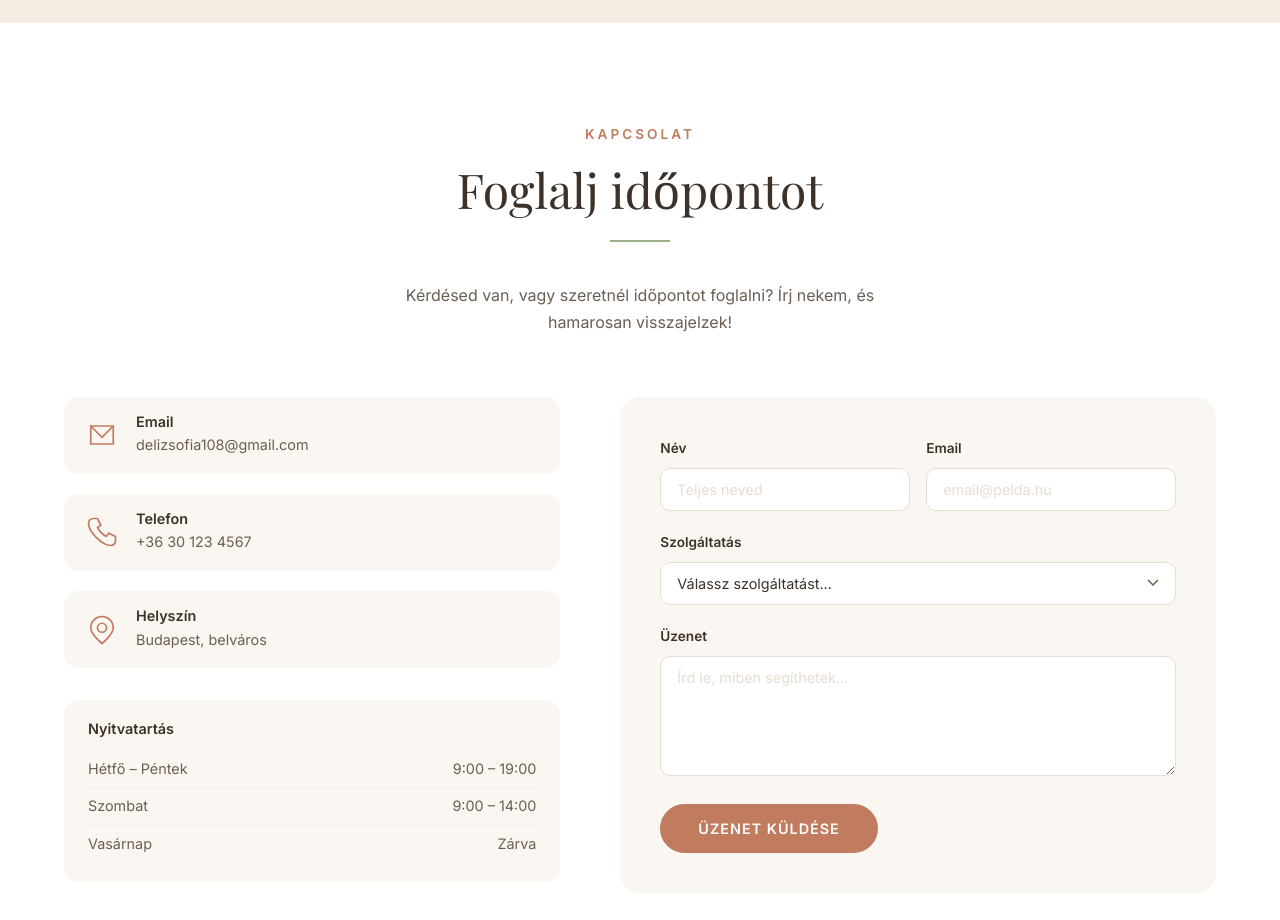
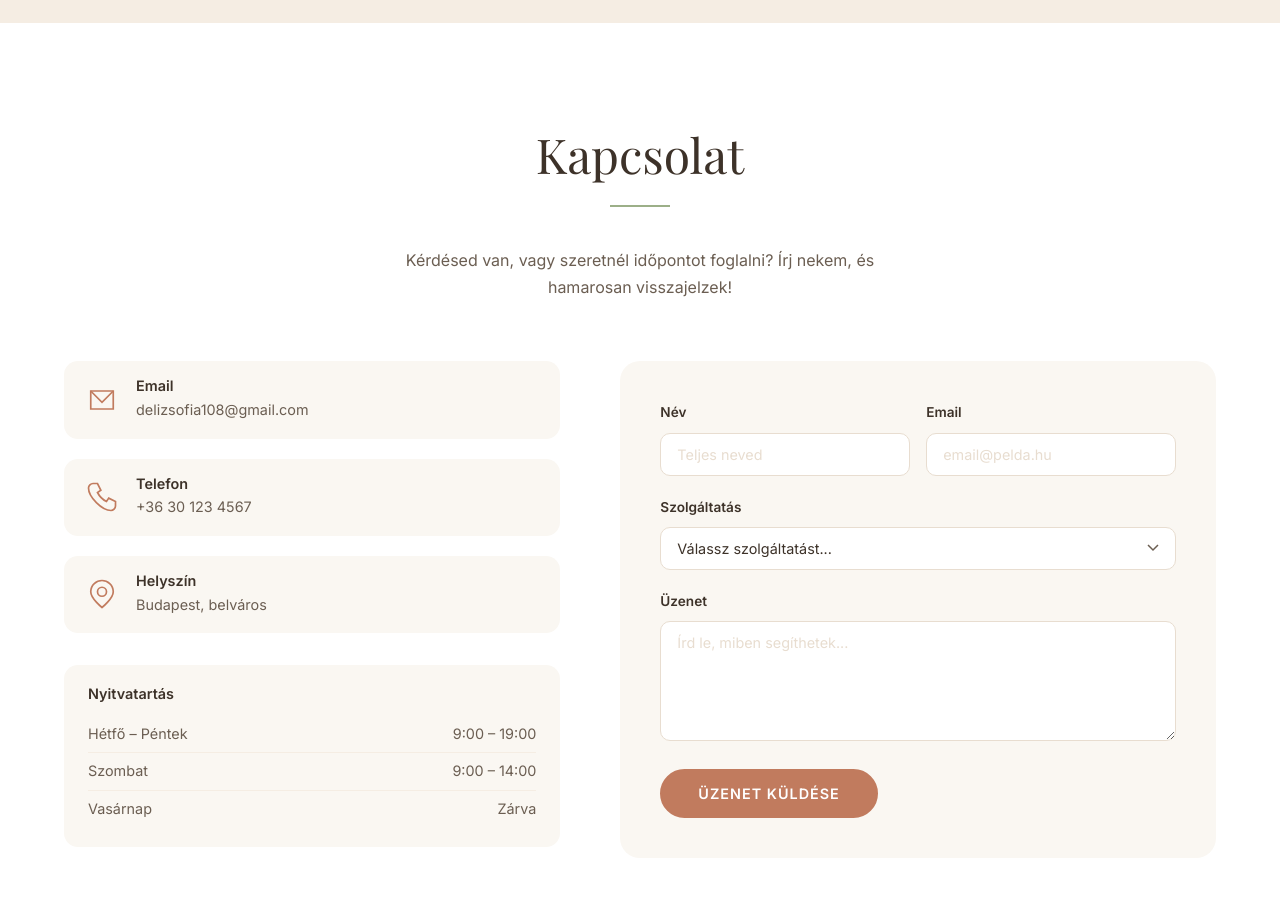
Before and after one commit to delizsofinitro/shantiWebsite, an Angular app: page / in a window 1280 px wide. Shown: the part 5340-6260 px from the top of the page. Built offline with nearby package versions, Linux system fonts and the light colour scheme; a web font is replaced by a local one.

Commit message:
Szöveg változtatás

```diff
--- a/src/app/components/contact/contact.html
+++ b/src/app/components/contact/contact.html
@@ -1,8 +1,8 @@
 <section class="contact" id="kapcsolat">
   <div class="container">
     <div class="section-header">
-      <p class="section-subtitle">Kapcsolat</p>
-      <h2 class="section-title">Foglalj időpontot</h2>
+      <!-- <p class="section-subtitle">Keress bátran</p> -->
+      <h2 class="section-title">Kapcsolat</h2>
       <hr class="section-divider">
       <p class="section-intro">Kérdésed van, vagy szeretnél időpontot foglalni? Írj nekem, és hamarosan visszajelzek!</p>
     </div>
```
